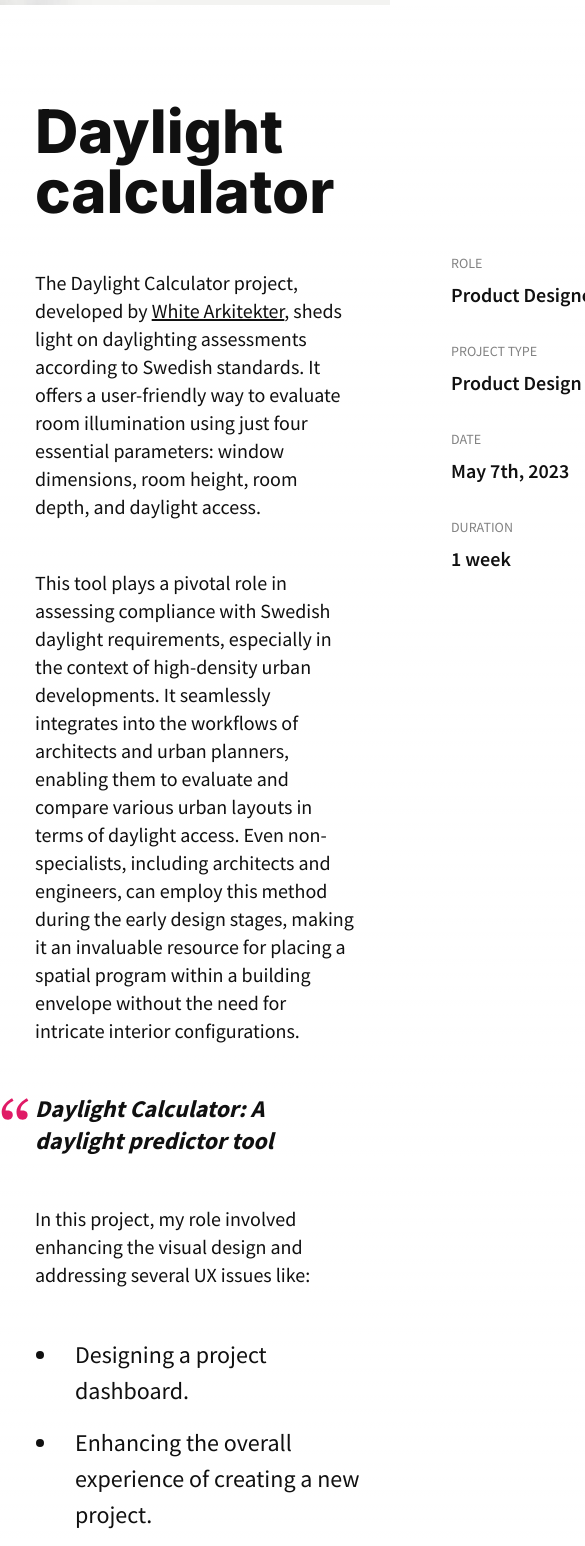
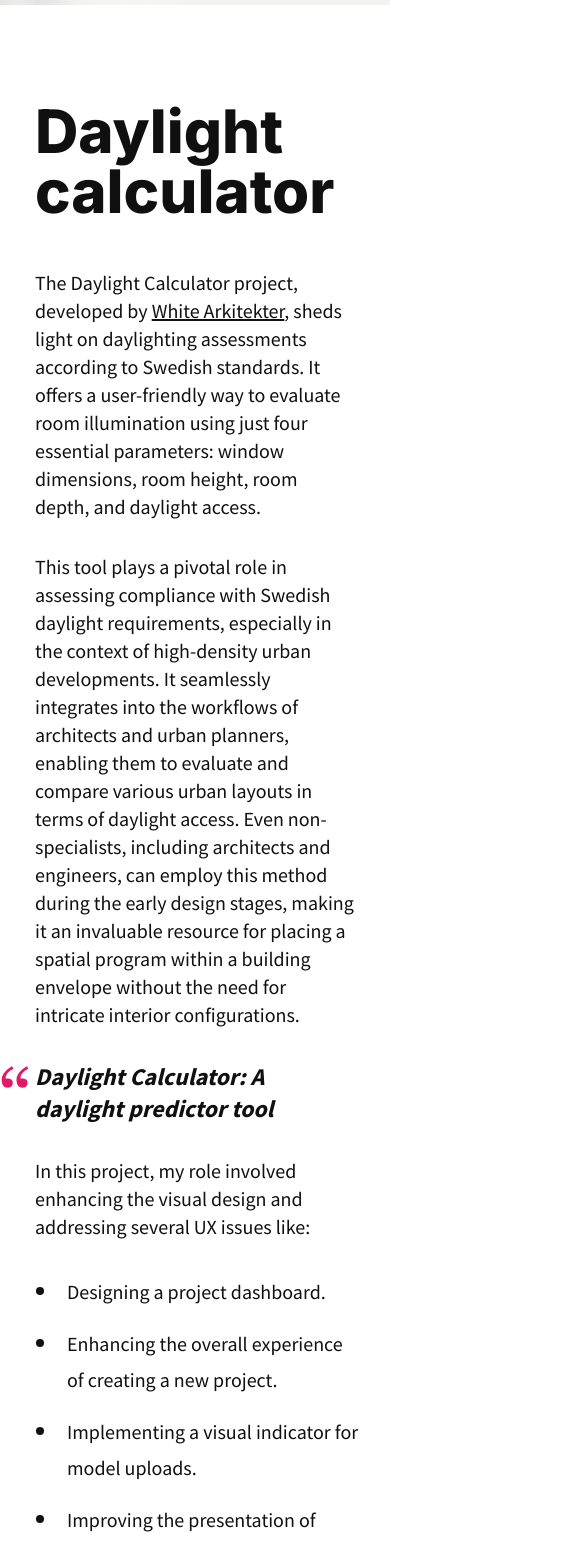
Before and after one commit to laugardie/newportfolio, a Next.js app: page /daylightcalculator in a window 390 px wide. Shown: the part 859-2405 px from the top of the page, 585 px wide, since content can reach past the window. Built offline with nearby package versions, Linux system fonts and the light colour scheme.

Commit message:
Add daylight responsive

```diff
--- a/app/daylightcalculator/page.tsx
+++ b/app/daylightcalculator/page.tsx
@@ -23,15 +23,15 @@ export default function daylightcalculator() {
       </div>
       <article>
         <SectionSm className="relative pt-24">
-          <aside className="absolute left-full pl-24">
-            <dl className="mt-[152px]">
+          <Title>Daylight calculator</Title>
+          <aside className="hidden lg:flex lg:mb-8 xl:absolute xl:left-full xl:pl-20 2xl:pl-24">
+            <dl className="flex flex-wrap gap-10 xl:gap-0">
               <MetaProps tag="Role" description="Product Designer" />
               <MetaProps tag="Project Type" description="Product Design" />
               <MetaProps tag="Date" description="May 7th, 2023" />
               <MetaProps tag="Duration" description="1 week" />
             </dl>
           </aside>
-          <Title>Daylight calculator</Title>
           <Paragraph>
             The Daylight Calculator project, developed by{" "}
             <a
@@ -88,7 +88,7 @@ export default function daylightcalculator() {
             </BulletedListItem>
           </BulletedList>
         </SectionSm>
-        <SectionXl className="mt-16 mb-8">
+        <SectionXl className="mt-12 lg:mt-16 mb-8">
           <figure>
             <Image
               src="/assets/whiteblog1.png"
--- a/components/design system/BulletedListItem.tsx
+++ b/components/design system/BulletedListItem.tsx
@@ -2,7 +2,9 @@ type BulletedListItemProps = { children: React.ReactNode };
 
 const BulletedListItem = ({ children }: BulletedListItemProps) => (
   <li>
-    <span className="relative left-4">{children}</span>
+    <span className="relative left-2 lg:left-4 text-xl lg:text-2xl">
+      {children}
+    </span>
   </li>
 );
 
--- a/components/design system/Paragraph.tsx
+++ b/components/design system/Paragraph.tsx
@@ -2,7 +2,7 @@ type ParagraphProps = { children: React.ReactNode; className?: string };
 
 const Paragraph = ({ children, className }: ParagraphProps) => (
   <p
-    className={`font-regular font-source text-xl lg:text-2xl mb-12 ${
+    className={`font-regular font-source text-xl lg:text-2xl mb-8 lg:mb-12 ${
       className ?? ""
     }`}
   >
--- a/components/design system/Quote.tsx
+++ b/components/design system/Quote.tsx
@@ -3,7 +3,7 @@ import QuoteIcon from "../QuoteIcon";
 type QuoteProps = { children: React.ReactNode };
 
 const Quote = ({ children }: QuoteProps) => (
-  <div className="relative mb-12">
+  <div className="relative mb-8 lg:mb-12">
     <QuoteIcon className="absolute right-full mr-1 sm:mr-8" />
     <p className="font-bold italic font-source text-2xl md:text-3xl leading-8 md:leading-10">
       {children}
```
